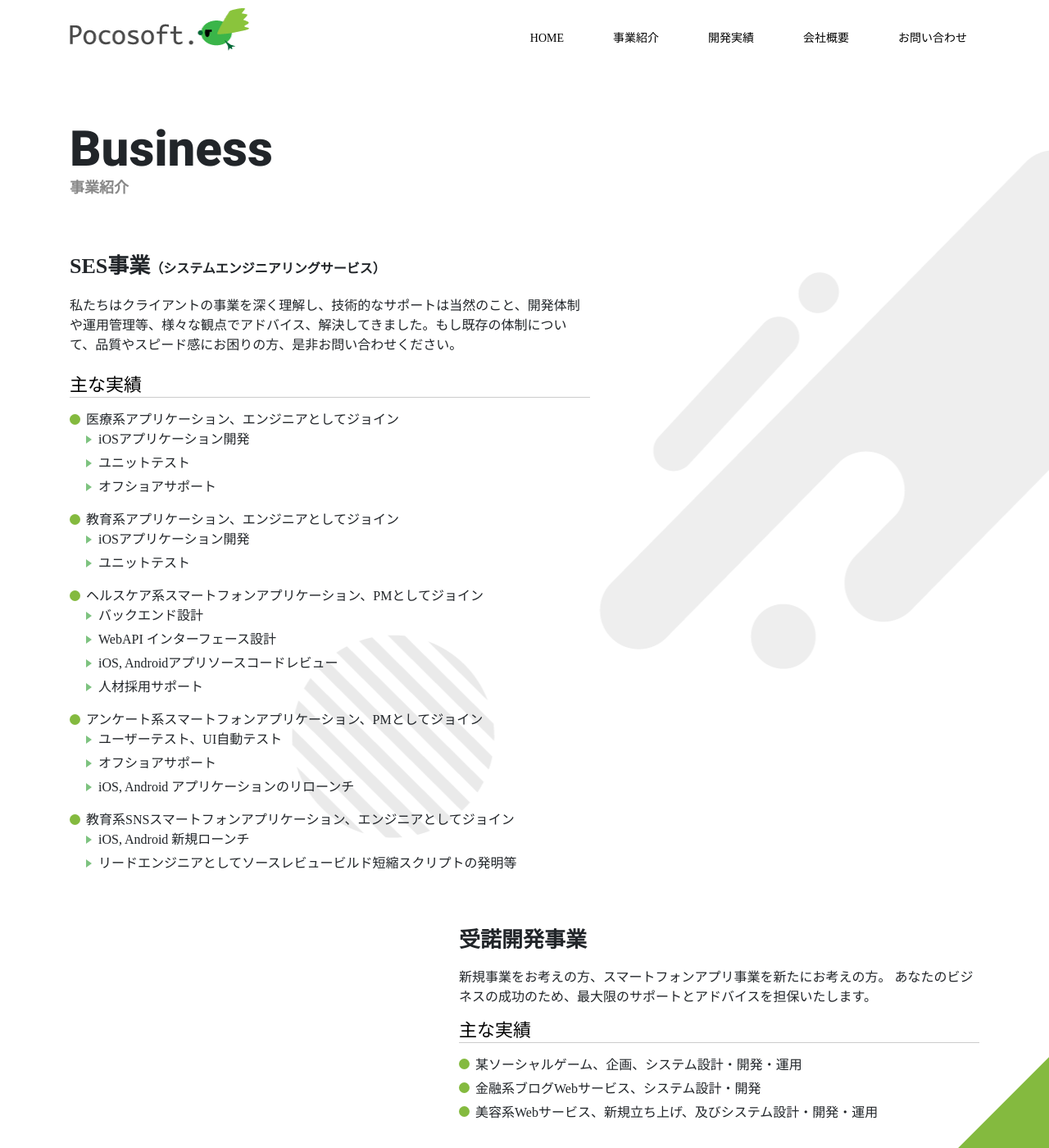
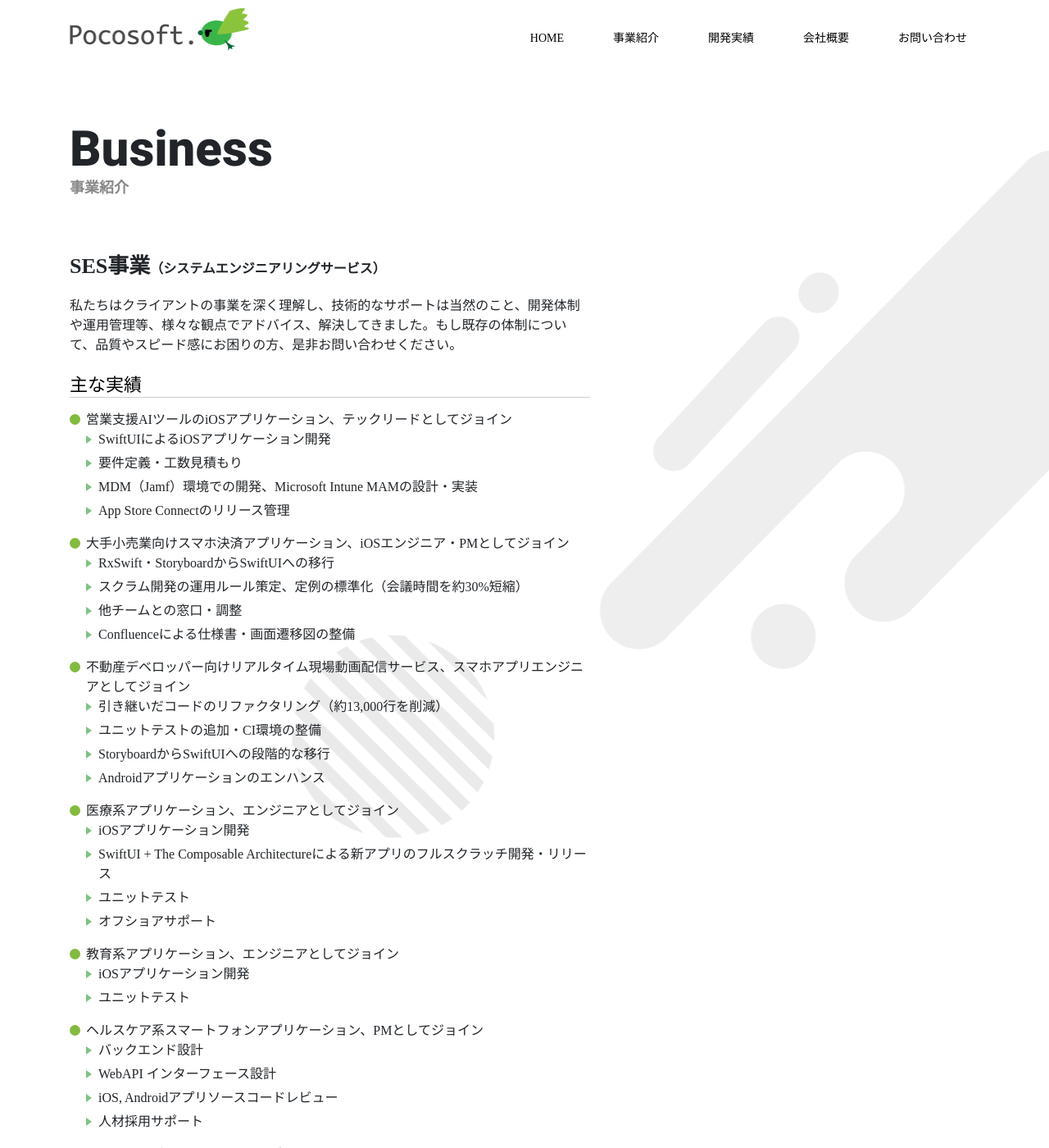
Before and after one commit to pocosoft/pocosoft.github.io, a Jekyll site: the page built from business.md, in a window 1280 px wide and 1400 px high. Shown: the whole window at 82% size. Built offline with Jekyll 4.4.1, drawn with Linux system fonts in a browser that asks for light colours; nearby versions of some CDN libraries.

Commit message:
事業紹介の SES 事業に直近の実績を追加する
職務経歴書に合わせ、2024 年以降の 3 案件を上に足し、医療系の案件に新アプリの開発・リリースを足す。

Co-Authored-By: Claude Opus 5.5 <noreply@anthropic.com>

```diff
--- a/_layouts/business.html
+++ b/_layouts/business.html
@@ -17,9 +17,34 @@
         <p class="mb-4">私たちはクライアントの事業を深く理解し、技術的なサポートは当然のこと、開発体制や運用管理等、様々な観点でアドバイス、解決してきました。もし既存の体制について、品質やスピード感にお困りの方、是非お問い合わせください。</p>
         <h4 style="border-bottom: solid 1px #ccc;">主な実績</h4>
         <ul>
+          <li class="mb-3">営業支援AIツールのiOSアプリケーション、テックリードとしてジョイン
+            <ul>
+              <li>SwiftUIによるiOSアプリケーション開発</li>
+              <li>要件定義・工数見積もり</li>
+              <li>MDM（Jamf）環境での開発、Microsoft Intune MAMの設計・実装</li>
+              <li>App Store Connectのリリース管理</li>
+            </ul>
+          </li>
+          <li class="mb-3">大手小売業向けスマホ決済アプリケーション、iOSエンジニア・PMとしてジョイン
+            <ul>
+              <li>RxSwift・StoryboardからSwiftUIへの移行</li>
+              <li>スクラム開発の運用ルール策定、定例の標準化（会議時間を約30%短縮）</li>
+              <li>他チームとの窓口・調整</li>
+              <li>Confluenceによる仕様書・画面遷移図の整備</li>
+            </ul>
+          </li>
+          <li class="mb-3">不動産デベロッパー向けリアルタイム現場動画配信サービス、スマホアプリエンジニアとしてジョイン
+            <ul>
+              <li>引き継いだコードのリファクタリング（約13,000行を削減）</li>
+              <li>ユニットテストの追加・CI環境の整備</li>
+              <li>StoryboardからSwiftUIへの段階的な移行</li>
+              <li>Androidアプリケーションのエンハンス</li>
+            </ul>
+          </li>
           <li class="mb-3">医療系アプリケーション、エンジニアとしてジョイン
             <ul>
               <li>iOSアプリケーション開発</li>
+              <li>SwiftUI + The Composable Architectureによる新アプリのフルスクラッチ開発・リリース</li>
               <li>ユニットテスト</li>
               <li>オフショアサポート</li>
             </ul>
```
